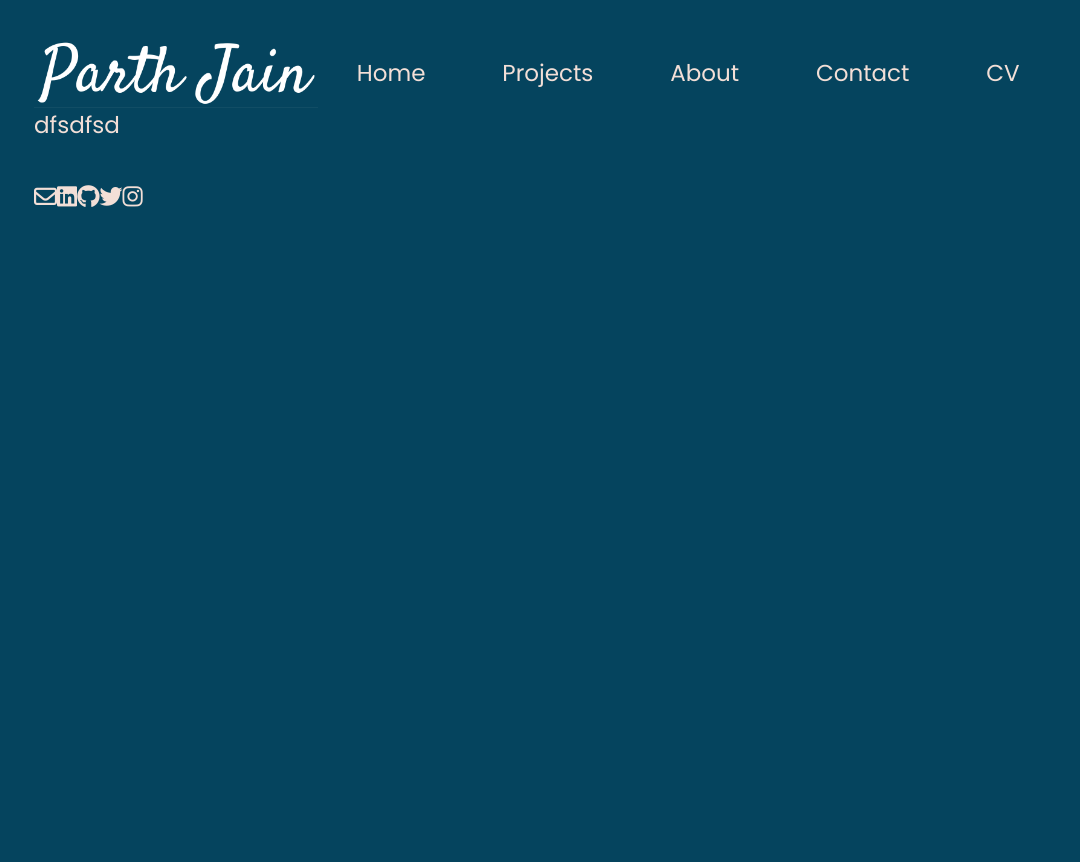
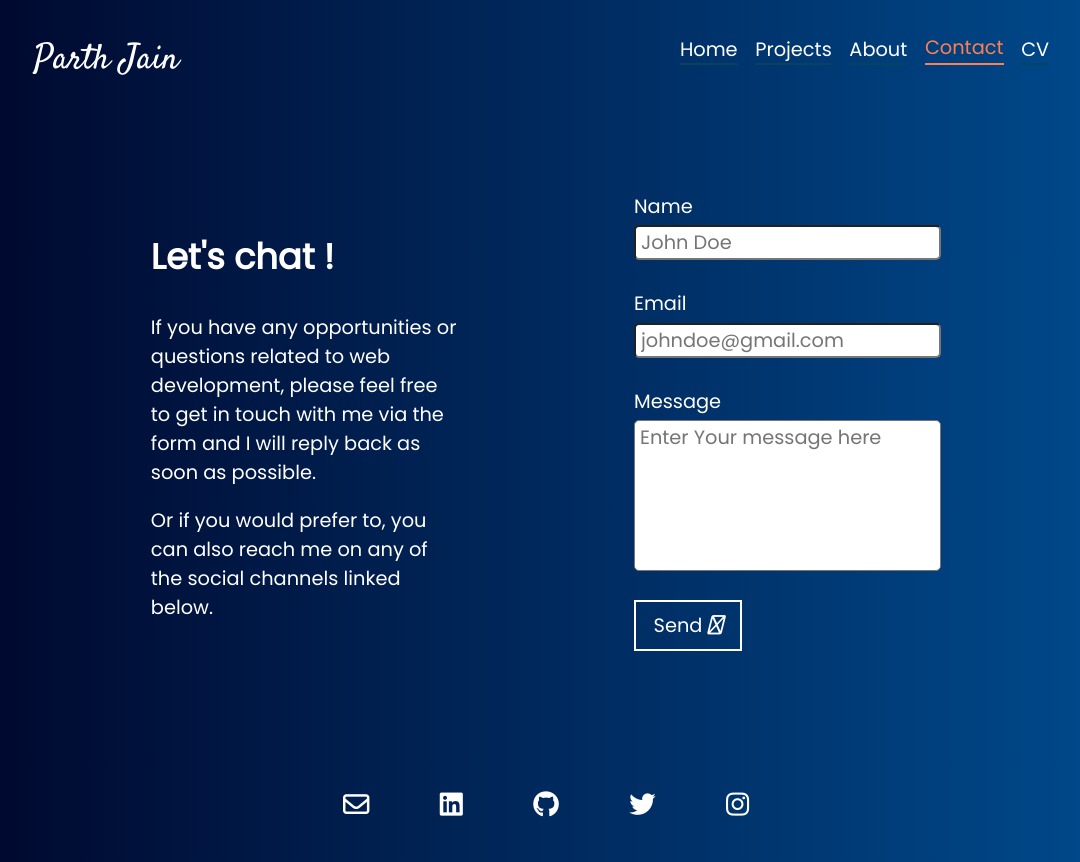
Before and after one commit to parthjain0/old-portfolio, a Gatsby site: page /contact in a window 1280 px wide. Shown: the whole page, without its empty margins (94-1174 px from the left). Before the commit the page ends 800 px from the top, so only its background shows below. Built offline with nearby package versions, Linux system fonts and the light colour scheme; Gatsby itself is replaced by a stand-in of ours.

Commit message:
till contact

```diff
--- a/gatsby-browser.js
+++ b/gatsby-browser.js
@@ -1,3 +1,4 @@
 import '@fontsource/poppins';
-import '@fontsource/poppins/700.css';
-import '@fontsource/poppins/900.css';
+import '@fontsource/satisfy';
+// import '@fontsource/poppins/700.css';
+// import '@fontsource/poppins/900.css';
--- a/package.json
+++ b/package.json
@@ -16,9 +16,13 @@
   },
   "dependencies": {
     "@fontsource/poppins": "^4.5.0",
+    "@fontsource/satisfy": "^4.5.0",
+    "@mdx-js/mdx": "^1.6.22",
+    "@mdx-js/react": "^1.6.22",
     "babel-plugin-styled-components": "^2.0.2",
     "gatsby": "^4.4.0",
     "gatsby-plugin-image": "^2.4.0",
+    "gatsby-plugin-mdx": "^3.4.0",
     "gatsby-plugin-react-helmet": "^5.4.0",
     "gatsby-plugin-sharp": "^4.4.0",
     "gatsby-plugin-styled-components": "^5.4.0",
--- /dev/null
+++ b/src/components/CustomLink.jsx
@@ -0,0 +1,21 @@
+import { Link } from 'gatsby';
+import React from 'react';
+
+const CustomLink = (props) => {
+  return (
+    <>
+      <Link
+        {...props}
+        activeStyle={{
+          position: 'relative',
+          bottom: '2px',
+          paddingBottom: '2px',
+          borderBottom: '2px solid coral',
+          color: 'coral',
+        }}
+      ></Link>
+    </>
+  );
+};
+
+export default CustomLink;
--- a/src/components/Layout.jsx
+++ b/src/components/Layout.jsx
@@ -1,26 +1,31 @@
 import React from 'react';
 import { graphql, useStaticQuery } from 'gatsby';
 import { Helmet } from 'react-helmet';
-import styled, { createGlobalStyle } from 'styled-components';
+import { createGlobalStyle } from 'styled-components';
 import Navbar from './Navbar';
 import Social from './Social';
+import favicon from '../images/favicon.png';
 
 const GlobalStyle = createGlobalStyle`
   *{
-    margin: 0;
+    font-family: 'Poppins', sans-serif;
+    font-size: 1.1rem;
+    color: white;
+  }
+  body{
+    margin: 2rem auto;
     padding: 0;
-    background-color: #05445E;
-    font-family: 'Poppins', sans-serif;
-    color: #f3dfd7;
-    font-size: 1.2rem;
+    width: 80%;
+    background: linear-gradient(to right, #000428, #004e92);
   }
-  h1{
-    font-size: 3rem;
+  h2{
+    font-size: 2rem;
   }
-`;
-const Container = styled.div`
-  margin: 2rem auto;
-  width: 80%;
+  @media screen and (max-width: 850px){
+    body{
+      width: 95%;
+    }
+  }
 `;
 
 const Layout = ({ children }) => {
@@ -43,19 +48,18 @@ const Layout = ({ children }) => {
       <Helmet>
         <title>{data.site.siteMetadata.title}</title>
         <meta name="description" content={data.site.siteMetadata.description} />
-        <meta name="author" content={data.site.siteMetadata.author}></meta>
-        <meta name="keywords" content={data.site.siteMetadata.keywords}></meta>
+        <meta name="author" content={data.site.siteMetadata.author} />
+        <meta name="keywords" content={data.site.siteMetadata.keywords} />
+        <link rel="icon" href={favicon} />
         <script
           src="https://kit.fontawesome.com/df12ef64ac.js"
           crossorigin="anonymous"
         ></script>
       </Helmet>
       <GlobalStyle />
-      <Container>
-        <Navbar />
-        <main>{children}</main>
-        <Social />
-      </Container>
+      <Navbar />
+      <main>{children}</main>
+      <Social />
     </React.Fragment>
   );
 };
--- a/src/components/Navbar.jsx
+++ b/src/components/Navbar.jsx
@@ -1,16 +1,21 @@
 import { Link } from 'gatsby';
-import { StaticImage } from 'gatsby-plugin-image';
 import React from 'react';
 import styled from 'styled-components';
+import CustomLink from './CustomLink';
 
 const NavbarStyled = styled.div`
   display: flex;
   justify-content: space-between;
-  align-items: center;
+
+  .logo {
+    font-family: 'Satisfy', sans-serif;
+    text-decoration: none;
+    font-size: 2rem;
+  }
 
   .nav-menu Link,
   .nav-menu a {
-    margin: 1rem 2rem;
+    margin: 1rem 0.5rem;
     text-decoration: none;
     border-bottom: 2px solid #05445e;
     transition: all 150ms;
@@ -18,30 +23,26 @@ const NavbarStyled = styled.div`
   .nav-menu Link:hover,
   .nav-menu a:hover {
     position: relative;
-    border-bottom: 2px solid white;
     bottom: 2px;
-    padding: 0 0 2px;
+    padding-bottom: 2px;
+    border-bottom: 2px solid coral;
+    color: coral;
   }
 `;
 
 const Navbar = () => {
   return (
     <NavbarStyled>
-      <div className="nav-header">
-        <Link to="/">
-          <StaticImage
-            className="logo"
-            src="../images/logo.png"
-            alt="Logo"
-            object-fit="fill"
-          />
+      <div>
+        <Link to="/" className="logo">
+          Parth Jain
         </Link>
       </div>
       <div className="nav-menu">
-        <Link to="/">Home</Link>
-        <Link to="/projects">Projects</Link>
-        <Link to="/about">About</Link>
-        <Link to="/contact">Contact</Link>
+        <CustomLink to="/">Home</CustomLink>
+        <CustomLink to="/projects">Projects</CustomLink>
+        <CustomLink to="/about">About</CustomLink>
+        <CustomLink to="/contact">Contact</CustomLink>
         <a
           href="https://drive.google.com/file/d/1c67siIix-DnkIqfjO7ekG7vqKDoX3J77/view?usp=sharing"
           target="_blank"
--- a/src/components/Social.jsx
+++ b/src/components/Social.jsx
@@ -2,8 +2,18 @@ import React from 'react';
 import styled from 'styled-components';
 
 const SocialStyled = styled.div`
-  margin: 2rem auto;
+  margin: 8rem auto 4rem;
   display: flex;
+  justify-content: center;
+  div {
+    margin: 0 2rem;
+  }
+  div a i {
+    font-size: 1.5rem;
+  }
+  div a i:hover {
+    color: coral;
+  }
 `;
 
 const Social = () => {
@@ -15,7 +25,7 @@ const Social = () => {
           target="_blank"
           rel="noopener noreferrer"
         >
-          <i class="far fa-envelope"></i>
+          <i className="far fa-envelope"></i>
         </a>
       </div>
       <div>
@@ -24,7 +34,7 @@ const Social = () => {
           target="_blank"
           rel="noopener noreferrer"
         >
-          <i class="fab fa-linkedin"></i>
+          <i className="fab fa-linkedin"></i>
         </a>
       </div>
       <div>
@@ -33,7 +43,7 @@ const Social = () => {
           target="_blank"
           rel="noopener noreferrer"
         >
-          <i class="fab fa-github"></i>
+          <i className="fab fa-github"></i>
         </a>
       </div>
       <div>
@@ -42,7 +52,7 @@ const Social = () => {
           target="_blank"
           rel="noopener noreferrer"
         >
-          <i class="fab fa-twitter"></i>
+          <i className="fab fa-twitter"></i>
         </a>
       </div>
       <div>
@@ -51,7 +61,7 @@ const Social = () => {
           target="_blank"
           rel="noopener noreferrer"
         >
-          <i class="fab fa-instagram"></i>
+          <i className="fab fa-instagram"></i>
         </a>
       </div>
     </SocialStyled>
--- a/src/pages/about.jsx
+++ b/src/pages/about.jsx
@@ -1,8 +1,8 @@
 import React from 'react';
 import Layout from '../components/Layout';
 
-function about() {
+function About() {
   return <Layout>Hellodfsdfddddddddddddddddddddddddddd</Layout>;
 }
 
-export default about;
+export default About;
--- a/src/pages/contact.jsx
+++ b/src/pages/contact.jsx
@@ -1,8 +1,126 @@
 import React from 'react';
+import styled from 'styled-components';
 import Layout from '../components/Layout';
 
-const contact = () => {
-  return <Layout>dfsdfsd</Layout>;
+const ContactStyled = styled.div`
+  margin-top: 6rem;
+  display: flex;
+  flex-wrap: wrap;
+  justify-content: center;
+  align-items: center;
+  gap: 10rem;
+  > div {
+    width: 30%;
+  }
+  @media screen and (max-width: 850px) {
+    flex-direction: column;
+    gap: 5rem;
+    > div {
+      width: 80%;
+    }
+  }
+
+  .form button {
+    background: transparent;
+    border: 2px solid white;
+    padding: 0.5rem 1rem;
+    transition: all 250ms ease-in-out;
+  }
+
+  .form button i {
+    transition: all 250ms ease-in-out;
+  }
+
+  .form button:hover {
+    color: #cecece;
+    border-color: #cecece;
+    > i {
+      color: #cecece;
+    }
+  }
+
+  .form-group input,
+  .form-group textarea {
+    padding-left: 5px;
+    margin-top: 0.25rem;
+    color: black;
+    border-radius: 5px;
+    display: block;
+    box-sizing: border-box;
+    width: 100%;
+    resize: none;
+
+    &:focus {
+      outline: none;
+    }
+  }
+`;
+
+const Contact = () => {
+  return (
+    <Layout>
+      <ContactStyled>
+        <div>
+          <h2>Let's chat !</h2>
+          <p>
+            If you have any opportunities or questions related to web
+            development, please feel free to get in touch with me via the form
+            and I will reply back as soon as possible.{' '}
+          </p>
+          <p>
+            Or if you would prefer to, you can also reach me on any of the
+            social channels linked below.
+          </p>
+        </div>
+        <div>
+          <form
+            className="form"
+            action="https://formkeep.com/f/e2047607b2b5"
+            acceptCharset="UTF-8"
+            encType="multipart/form-data"
+            method="POST"
+          >
+            <div className="form-group">
+              <label htmlFor="name">Name</label>
+              <input
+                type="text"
+                name="name"
+                id="name"
+                placeholder="John Doe"
+                required
+              />
+            </div>
+            <br />
+            <div className="form-group">
+              <label htmlFor="email">Email</label>
+              <input
+                type="email"
+                name="email"
+                id="email"
+                placeholder="johndoe@gmail.com"
+                required
+              />
+            </div>
+            <br />
+            <div className="form-group">
+              <label htmlFor="message">Message</label>
+              <textarea
+                name="message"
+                id="message"
+                required
+                rows={5}
+                placeholder="Enter Your message here"
+              ></textarea>
+              <br />
+            </div>
+            <button type="submit">
+              Send <i className="fas fa-angle-double-right"></i>
+            </button>
+          </form>
+        </div>
+      </ContactStyled>
+    </Layout>
+  );
 };
 
-export default contact;
+export default Contact;
--- a/src/pages/projects/index.jsx
+++ b/src/pages/projects/index.jsx
@@ -1,7 +1,7 @@
 import React from 'react';
 import Layout from '../../components/Layout';
 
-const index = () => {
+const ProjectsIndex = () => {
   return (
     <Layout>
       <h2>kdkfk</h2>
@@ -9,4 +9,4 @@ const index = () => {
   );
 };
 
-export default index;
+export default ProjectsIndex;
```
Also changed, not shown: src/images/favicon.png (renamed from src/images/smile.png), src/images/icon.png (deleted), src/images/logo.png (deleted), src/projects/loan-calculator.mdx (added), src/projects/to-do-app.mdx (added), src/projects/wallpaper-app.mdx (added), src/projects/weather-app.mdx (added), 1 other file.
